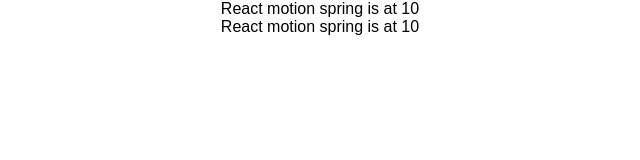
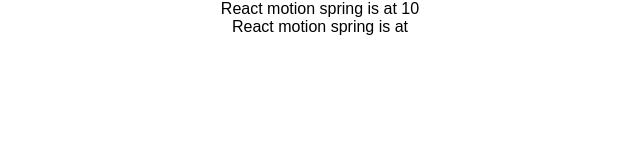
Before and after one commit to martinbee/react-motion-hoc, a React (Create React App) app: page / in a window 1280 px wide. Shown: the top 160 px of the page, without its empty margins (320-960 px from the left). Built offline with nearby package versions, Linux system fonts and the light colour scheme.

Commit message:
Add default style and style based on animation type passed in. Update readme.

```diff
--- a/src/components/MotionHOCWithCurry.js
+++ b/src/components/MotionHOCWithCurry.js
@@ -2,12 +2,20 @@
 import _ from 'lodash';
 import {Motion, spring} from 'react-motion';
 
+function getStyleSetup(animationType) {
+  if (animationType === "Grow") {
+    return { default: { height: 0, width: 0 }, style: { height: spring(50), width: spring(50) }};
+  } else if (animationType === "FadeIn") {
+    return { default: { opacity: 0 }, style: { opacity: spring(1) }};
+  }
+}
+
 function MotionHOC(animationType, WrappedElement) {
-  console.log(animationType);
+  const styleSetup = getStyleSetup(animationType);
 
   return function(props) {
     return (
-      <Motion defaultStyle={{ x: 0 }} style={{ x: spring(10) }}>
+      <Motion defaultStyle={styleSetup.default} style={styleSetup.style}>
         {value => <WrappedElement {...props} {...value} />}
       </Motion>
     );
```
Also changed, not shown: 1 other file (tests, documents, lock files or other folders).
